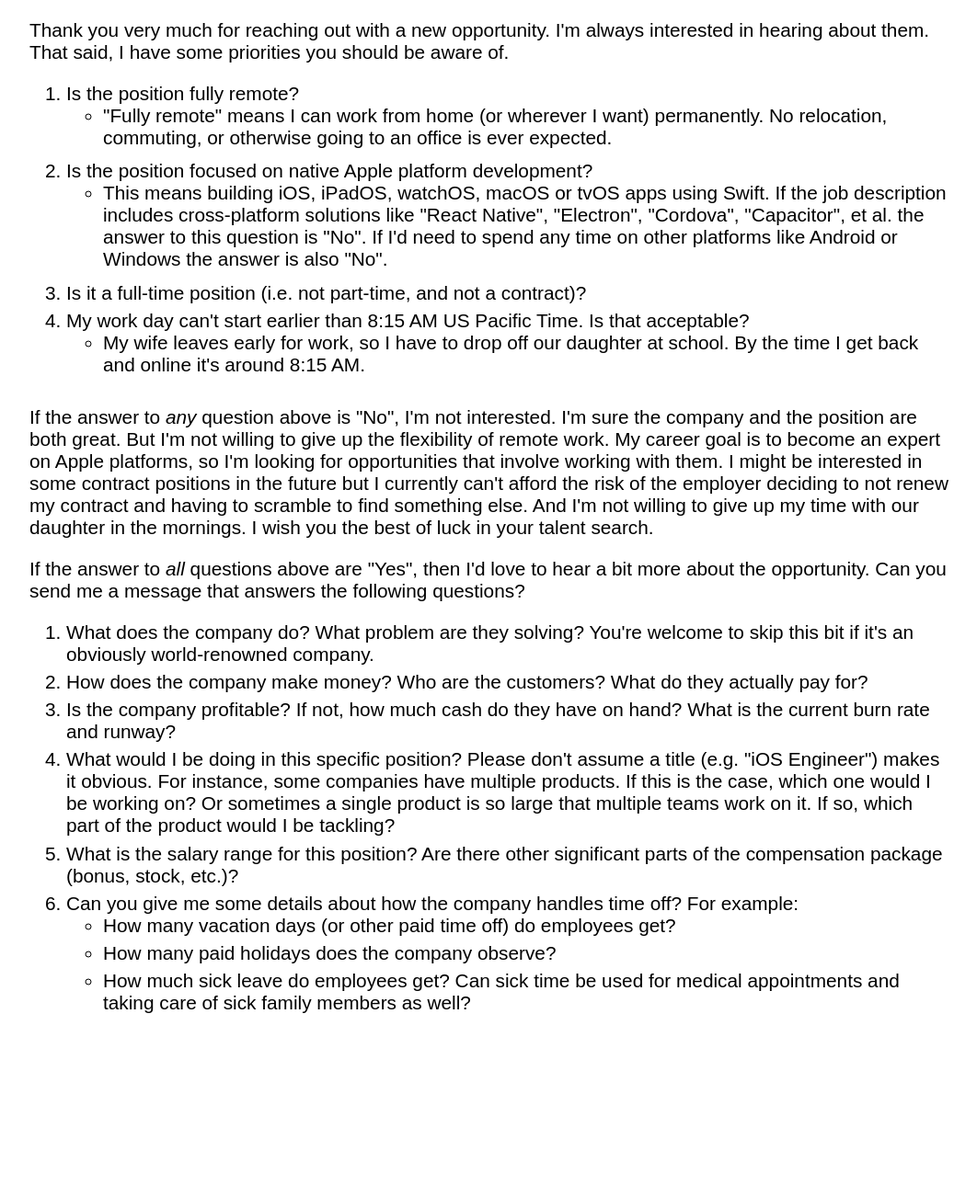
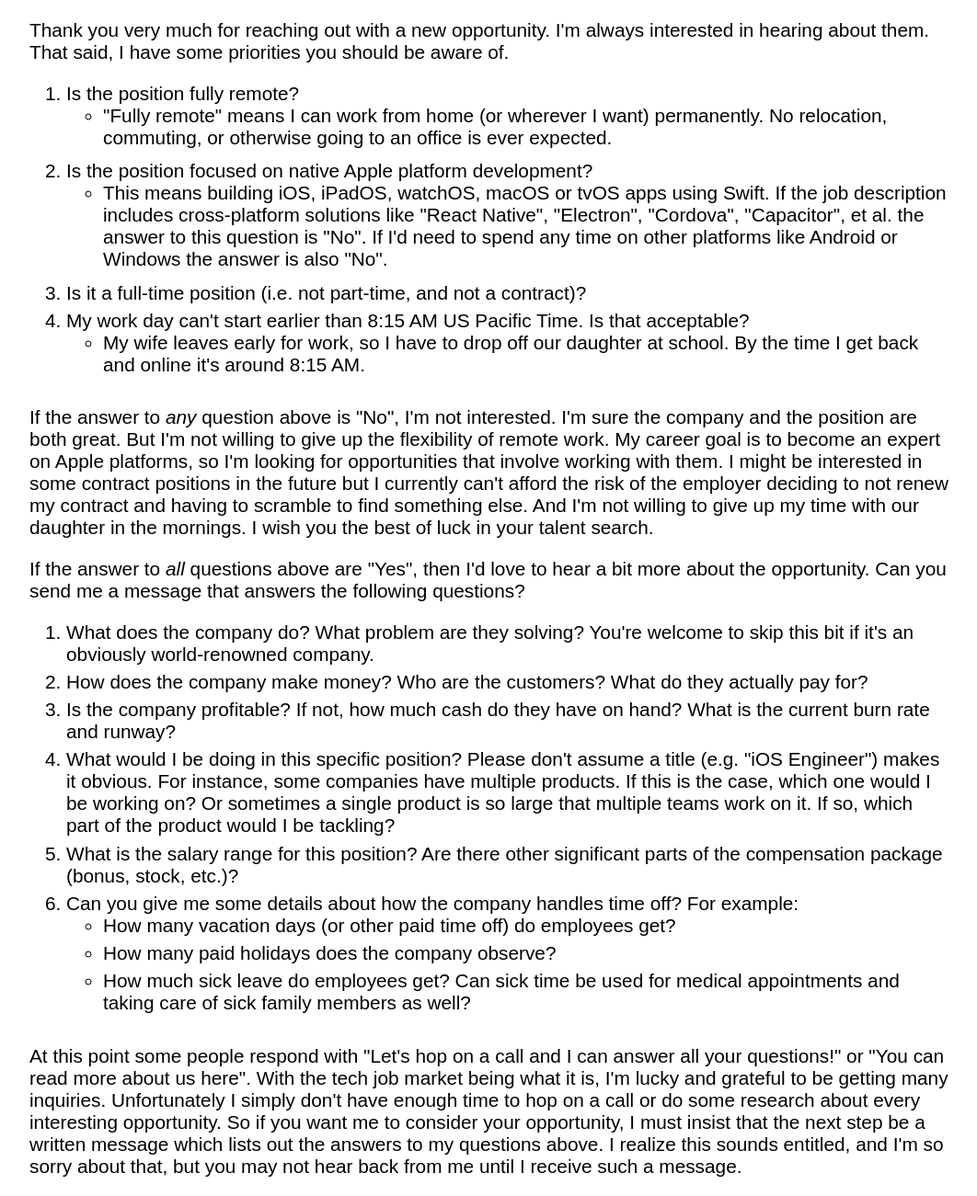
Before and after one commit to koralcem/personal-site, a Jekyll site: the page built from opportunity.html, in a window 1280 px wide. Shown: the whole page at 92% size, without its empty margins (108-1170 px from the left). Built offline with Jekyll 4.4.1, drawn with Linux system fonts in a browser that asks for light colours; before the commit the page ends 1137 px from its top, so only the background shows below that.

Commit message:
Add note to opportunity page insisting on a written message

```diff
--- a/opportunity.html
+++ b/opportunity.html
@@ -48,3 +48,7 @@ css_files:
     </ul>
   </li>
 </ol>
+
+<p>
+  At this point some people respond with "Let's hop on a call and I can answer all your questions!" or "You can read more about us here". With the tech job market being what it is, I'm lucky and grateful to be getting many inquiries. Unfortunately I simply don't have enough time to hop on a call or do some research about every interesting opportunity. So if you want me to consider your opportunity, I must insist that the next step be a written message which lists out the answers to my questions above. I realize this sounds entitled, and I'm so sorry about that, but you may not hear back from me until I receive such a message.
+</p>
```
